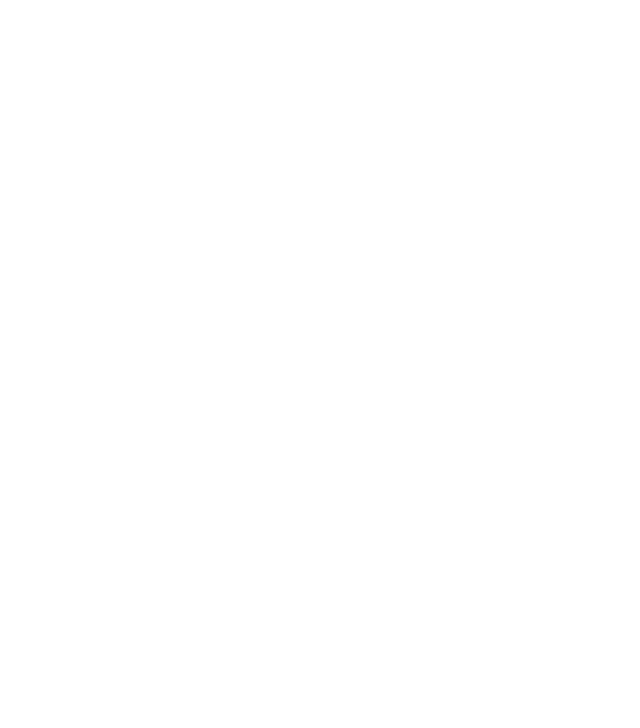
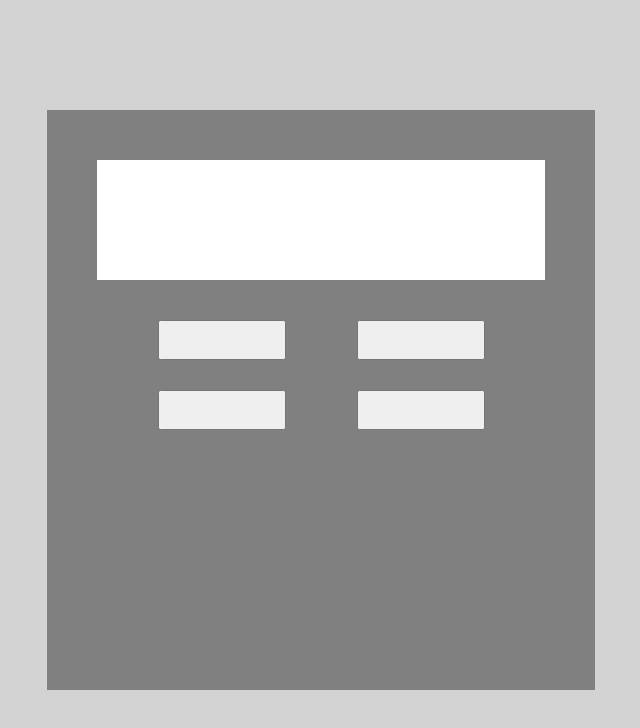
Before and after one commit to Coste-stack/Calculator, a plain HTML site: page index.html in a window 1280 px wide. Shown: the whole page, without its empty margins (319-959 px from the left). Drawn offline with Linux system fonts and the light colour scheme.

Commit message:
Added basic calculator shape and style

```diff
--- a/index.html
+++ b/index.html
@@ -3,8 +3,18 @@
   <head>
     <meta charset="UTF-8">
     <title>Calculator</title>
+	<link rel="stylesheet" href="style.css"/>
 	<script src="source.js"></script>
   </head>
   <body>
+	<div id="calculator">
+		<div id="display"></div>
+		<div class="operations">
+			<button id="add"></button>
+			<button id="subtract"></button>
+			<button id="multiply"></button>
+			<button id="divide"></button>
+		</div>
+	</div>
   </body>
 </html>
--- /dev/null
+++ b/style.css
@@ -0,0 +1,30 @@
+body {
+	display: flex;
+	justify-content: center; align-items: center;
+	margin: 0; width: 100vw; height: 100vh;
+	background-color: lightgrey;
+}
+
+#display {
+	background: white;
+	height: 5vh;
+	padding: 40px; margin: 0;
+}
+
+#calculator {
+	margin: 0; padding: 50px;
+	width: 35vw; height: 60vh;
+	background-color: grey;
+}
+
+.operations {
+	display: flex;
+	flex-wrap: wrap;
+	justify-content: space-around;
+	gap: 30px;
+	padding: 40px;
+}
+
+button{
+	width: 10vw; height: 5vh;
+}
```
